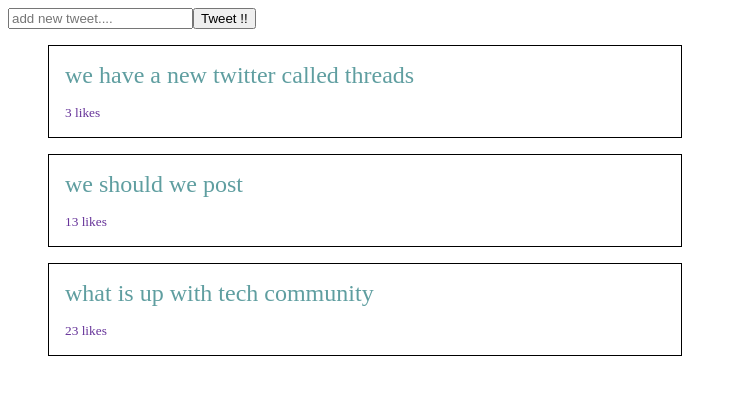
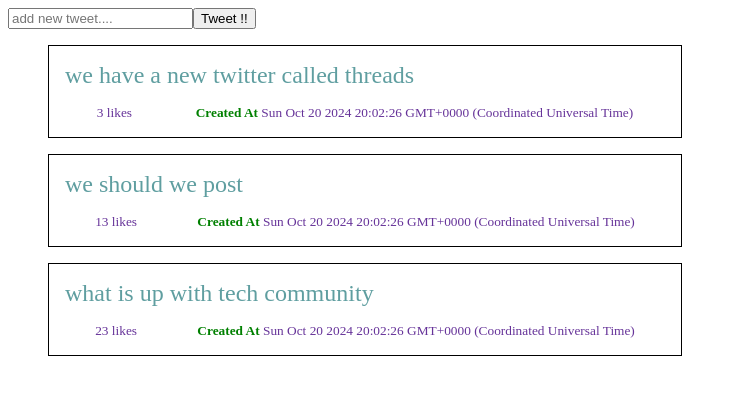
Before and after one commit to amitrahul/Twitter_app_react, a React (Vite) app: page / in a window 1280 px wide. Shown: the top 394 px of the page, without its empty margins (0-737 px from the left). Built offline with nearby package versions, Linux system fonts and the light colour scheme.

Commit message:
added created at value in tweet

```diff
--- a/src/Css/Tweet.css
+++ b/src/Css/Tweet.css
@@ -4,7 +4,13 @@
   width: 600px;
 }
 
-.tweet-liked {
+.created_liked_tweet_Wrapper {
+  display: flex;
+  justify-content: space-around;
+}
+
+.tweet-liked,
+.createdTime {
   font-size: smaller;
   color: rebeccapurple;
 }
--- a/src/components/Tweet.jsx
+++ b/src/components/Tweet.jsx
@@ -1,9 +1,15 @@
 import "../Css/Tweet.css";
-const Tweet = ({ tweetContent, likedCount }) => {
+const Tweet = ({ tweetContent, likedCount, createdAt }) => {
   return (
     <div className="tweet-wrapper">
       <div className="tweet-content">{tweetContent}</div>
-      <div className="tweet-liked"> {likedCount} likes</div>
+      <div className="created_liked_tweet_Wrapper">
+        <div className="tweet-liked"> {likedCount} likes</div>
+        <div className="createdTime">
+          <b style={{ color: "green" }}>Created At </b>
+          {createdAt}
+        </div>
+      </div>
     </div>
   );
 };
--- a/src/components/TweetList.jsx
+++ b/src/components/TweetList.jsx
@@ -10,6 +10,7 @@
             <Tweet
               tweetContent={tweet?.content}
               likedCount={tweet?.likedCounts}
+              createdAt={tweet?.createdAt?.toString()}
             />
           </li>
         );
--- a/src/components/Twitter.jsx
+++ b/src/components/Twitter.jsx
@@ -7,16 +7,19 @@
     id: 0,
     content: "we have a new twitter called threads",
     likedCounts: 3,
+    createdAt: new Date(),
   },
   {
     id: 1,
     content: "we should we post",
     likedCounts: 13,
+    createdAt: new Date(),
   },
   {
     id: 2,
     content: "what is up with tech community",
     likedCounts: 23,
+    createdAt: new Date(),
   },
 ];
 
@@ -31,6 +34,7 @@
         id: nextId,
         content: tweetValue,
         likedCounts: Math.floor(Math.random() * 10 + 1),
+        createdAt: new Date(),
       },
     ]);
   };
```
